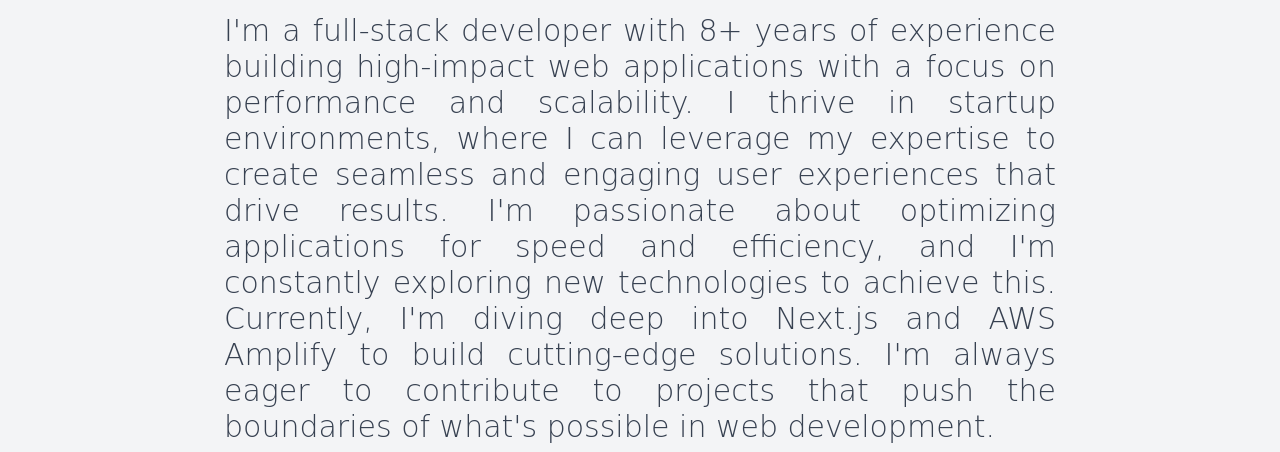
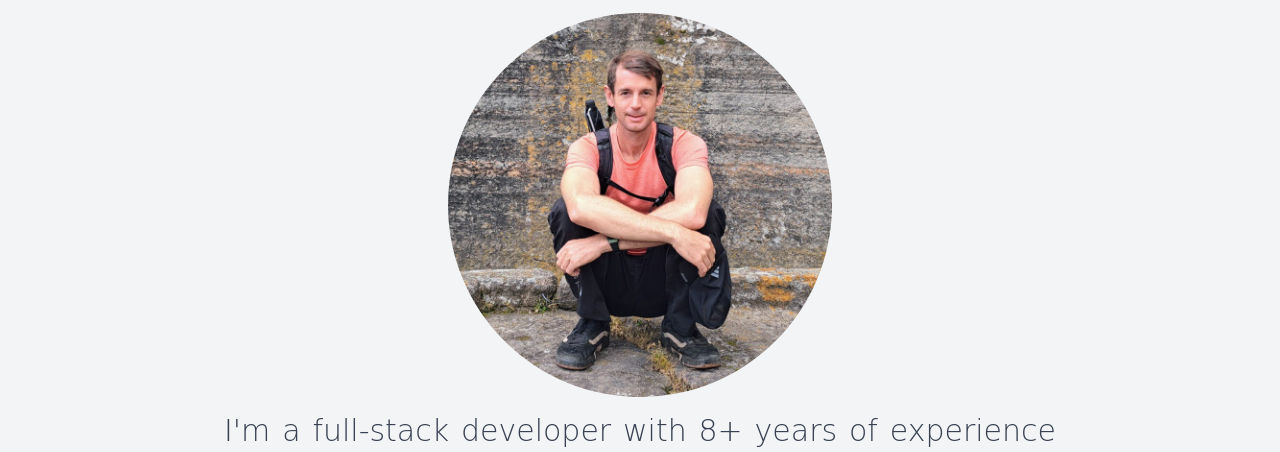
Before and after one commit to jaystewart86/jaystewart.co.uk, a plain HTML site: page index.html in a window 1280 px wide. Shown: the part 287-739 px from the top of the page. Drawn offline with nearby package versions, Linux system fonts and the light colour scheme; a web font is replaced by a local one.

Commit message:
Adds my picture

```diff
--- a/index.html
+++ b/index.html
@@ -52,8 +52,13 @@
     </header>
 
     <main class="container mx-auto py-12 px-4 max-w-4xl">
-      <section class="mb-4 px-4">
-        <h2 class="text-3xl font-bold mb-4 text-center">About Me</h2>
+      <section class="mb-4 px-4 text-center">
+        <h2 class="text-3xl font-bold mb-4">About Me</h2>
+        <img
+          src="images/jay-picture.jpg"
+            alt="Jay Stewart"
+            class="mx-auto mb-4 rounded-full w-96 h-96 object-cover"
+        />
         <p class="text-gray-700 leading-relaxed lg:text-3xl text-justify">
           I'm a full-stack developer with 8+ years of experience building
           high-impact web applications with a focus on performance and
```
Also changed, not shown: images/jay-picture.jpg (added).
